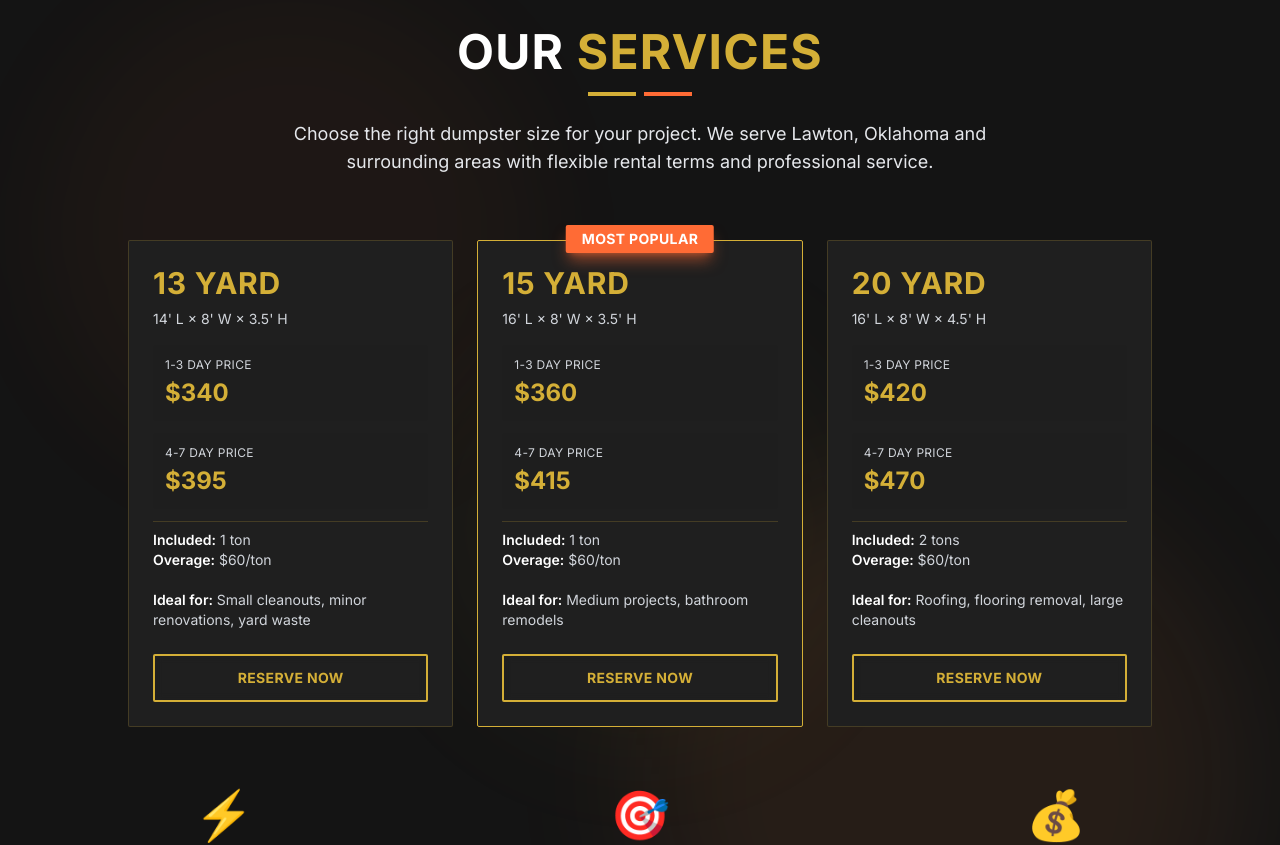
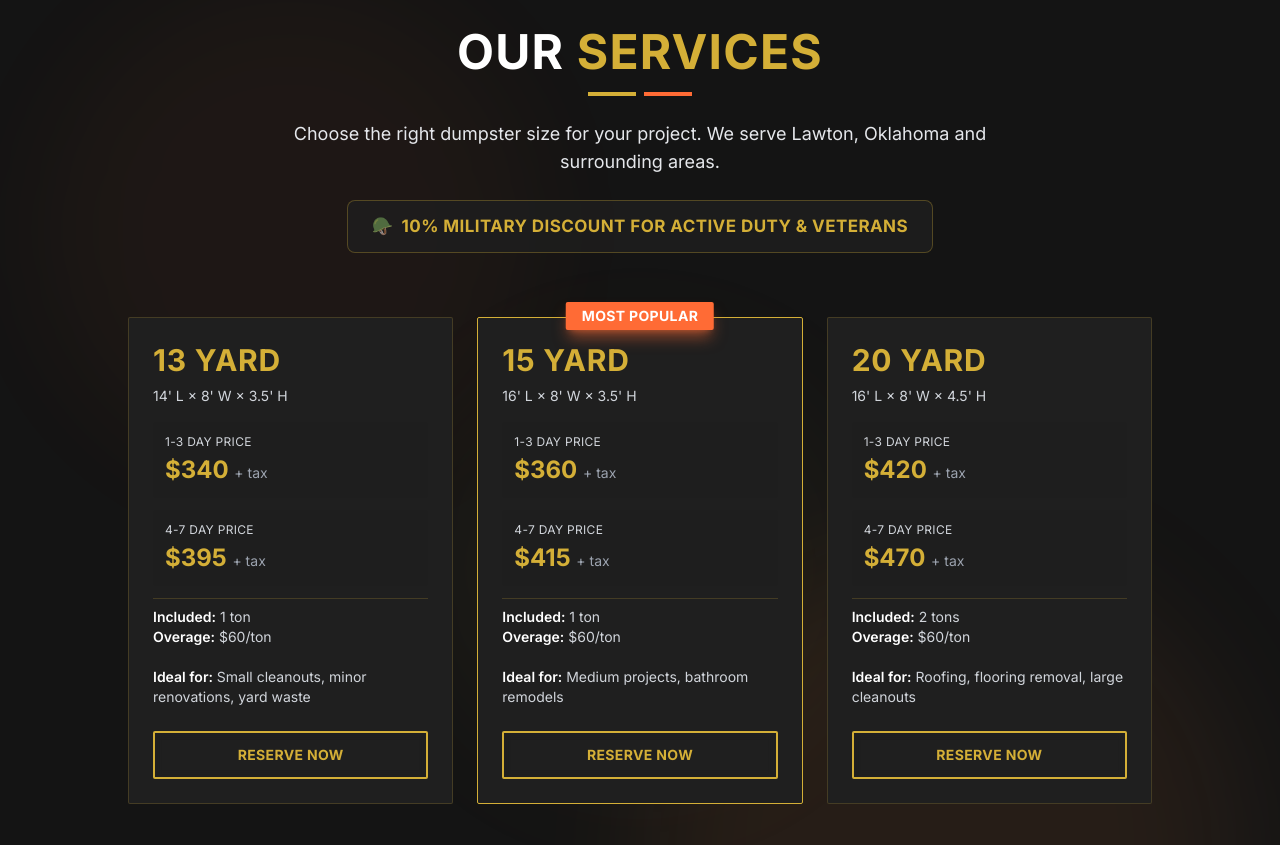
Before and after one commit to J-u-s-t-J-o-s-h/HiggsHauling, a Next.js app: page / in a window 1280 px wide. Shown: the part 900-1745 px from the top of the page. Built offline with nearby package versions, Linux system fonts and the light colour scheme.

Commit message:
Update pricing display and add military discount info

```diff
--- a/components/Services.tsx
+++ b/components/Services.tsx
@@ -77,11 +77,11 @@ function ServiceCard({ service, index }: { service: typeof dumpsterSizes[0]; ind
       <div className="space-y-3 text-gray-300 mb-6 flex-grow">
         <div className="bg-dark-gray/50 p-3 rounded">
           <p className="text-xs text-gray-300 uppercase tracking-wide mb-1">1-3 Day Price</p>
-          <p className="text-gold font-bold text-2xl">{service.price1to3}</p>
+          <p className="text-gold font-bold text-2xl">{service.price1to3} <span className="text-sm font-normal text-gray-400">+ tax</span></p>
         </div>
         <div className="bg-dark-gray/50 p-3 rounded">
           <p className="text-xs text-gray-300 uppercase tracking-wide mb-1">4-7 Day Price</p>
-          <p className="text-gold font-bold text-2xl">{service.price4to7}</p>
+          <p className="text-gold font-bold text-2xl">{service.price4to7} <span className="text-sm font-normal text-gray-400">+ tax</span></p>
         </div>
         <div className="pt-2 border-t border-gold/20">
           <p className="text-sm">
@@ -143,9 +143,13 @@ export default function Services() {
             <div className="w-12 h-1 bg-construction-orange"></div>
           </div>
           <p className="text-gray-200 text-lg max-w-3xl mx-auto">
-            Choose the right dumpster size for your project. We serve Lawton, Oklahoma and surrounding areas
-            with flexible rental terms and professional service.
+            Choose the right dumpster size for your project. We serve Lawton, Oklahoma and surrounding areas.
           </p>
+          <div className="mt-6 inline-block bg-dark-gray/80 border border-gold/30 rounded-lg px-6 py-3">
+            <p className="text-gold font-bold uppercase tracking-wide flex items-center gap-2">
+              <span>🪖</span> 10% Military Discount for Active Duty & Veterans
+            </p>
+          </div>
         </motion.div>
 
         {/* Dumpster Size Cards */}
--- a/lib/faqData.ts
+++ b/lib/faqData.ts
@@ -53,5 +53,9 @@ export const faqData: FAQItem[] = [
   {
     question: 'What makes Higgs Hauling different?',
     answer: 'We\'re a veteran-owned business committed to mission-driven service. We pride ourselves on reliability, professionalism, and treating every customer with respect. On-time delivery and pickup, transparent pricing, and exceptional customer service are our standards - every time.'
+  },
+  {
+    question: 'Do you offer military discounts?',
+    answer: 'Yes! We offer a 10% discount for all active duty military and veterans. It\'s our way of saying thank you for your service.'
   }
 ]
```
Also changed, not shown: 1 other file (tests, documents, lock files or other folders).
